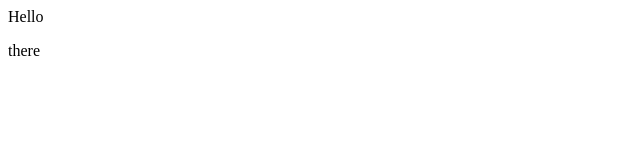
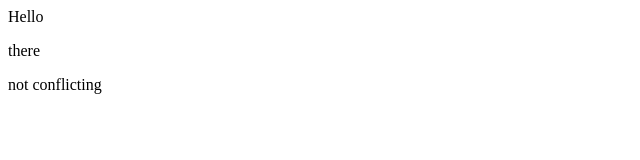
Before and after one commit to jfarrell2/demo-repo, a plain HTML site: page index.html in a window 1280 px wide. Shown: the whole page, without its empty margins (0-640 px from the left). Drawn offline with Linux system fonts and the light colour scheme.

Commit message:
trying to get a conflict

```diff
--- a/index.html
+++ b/index.html
@@ -1,2 +1,3 @@
 <div>Hello</div>
 <p>there</p>
+<p>not conflicting</p>
```
